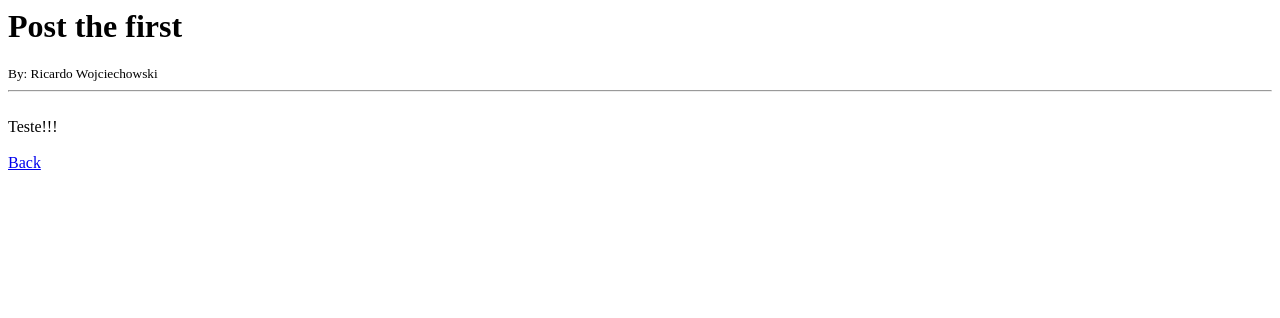
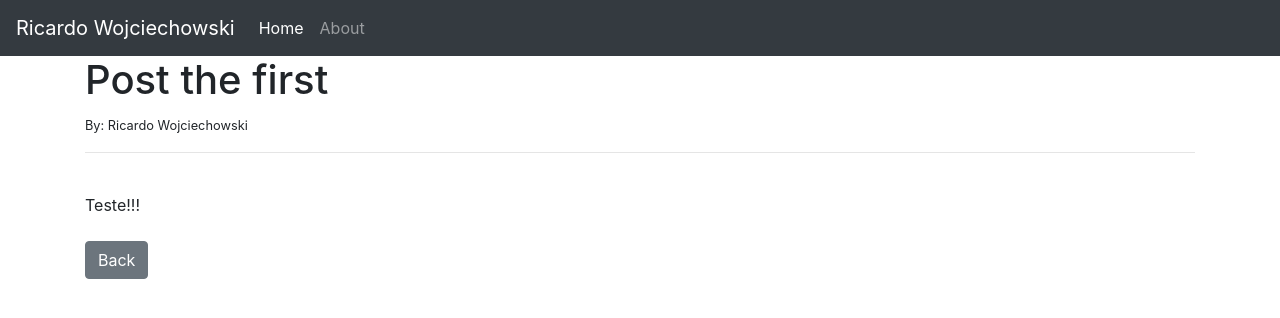
Before and after one commit to ricardowoj/ricardow, a Django app: page /article/1 in a window 1280 px wide. Shown: the top 318 px of the page. Run offline with Django 3.2, Linux system fonts and the light colour scheme; data comes from the database, SQL or seed files in the repository; both versions use the stored data as it was after the commit; some libraries are stand-ins or nearby versions.

Commit message:
style blog with bootstrap

```diff
--- a/blog/models.py
+++ b/blog/models.py
@@ -4,6 +4,7 @@ from django.contrib.auth.models import User
 
 class Post(models.Model):
     title = models.CharField(max_length=255)
+    title_tag = models.CharField(max_length=255, default="Post")
     author = models.ForeignKey(User, on_delete=models.CASCADE)
     body = models.TextField()
 
--- a/blog/templates/article_details.html
+++ b/blog/templates/article_details.html
@@ -1,7 +1,12 @@
+{% extends 'base.html' %}
+{% block title %}Post - {{ post.title_tag }}{% endblock %}
+
+{% block content %}
 <h1>{{ post.title }}</h1>
 <small>By: {{ post.author.first_name }} {{ post.author.last_name }}</small>
 <hr>
 <br>
 {{ post.body }}
 <br><br>
-<a href="{% url 'home' %}">Back</a>
+<a href="{% url 'home' %}" class="btn btn-secondary">Back</a>
+{% endblock %}
--- /dev/null
+++ b/blog/templates/base.html
@@ -0,0 +1,48 @@
+<!doctype html>
+<html lang="en">
+<head>
+    <!-- Required meta tags -->
+    <meta charset="utf-8">
+    <meta name="viewport" content="width=device-width, initial-scale=1, shrink-to-fit=no">
+
+    <!-- Bootstrap CSS -->
+    <link rel="stylesheet" href="https://maxcdn.bootstrapcdn.com/bootstrap/4.0.0/css/bootstrap.min.css" integrity="sha384-Gn5384xqQ1aoWXA+058RXPxPg6fy4IWvTNh0E263XmFcJlSAwiGgFAW/dAiS6JXm" crossorigin="anonymous">
+
+    <title>
+        {% block title %}
+            ricardow.com[HOME]
+        {% endblock %}
+    </title>
+</head>
+<body>
+<nav class="navbar navbar-expand-lg navbar-dark bg-dark">
+    <a class="navbar-brand" href="#">Ricardo Wojciechowski</a>
+    <button class="navbar-toggler" type="button" data-toggle="collapse" data-target="#navbarSupportedContent" aria-controls="navbarSupportedContent" aria-expanded="false" aria-label="Toggle navigation">
+        <span class="navbar-toggler-icon"></span>
+    </button>
+
+    <div class="collapse navbar-collapse" id="navbarSupportedContent">
+        <ul class="navbar-nav mr-auto">
+            <li class="nav-item active">
+                <a class="nav-link" href="#">Home <span class="sr-only">(current)</span></a>
+            </li>
+            <li class="nav-item">
+                <a class="nav-link" href="#">About</a>
+            </li>
+    </div>
+</nav>
+
+<div class="container">
+    {% block content %}
+
+    {% endblock %}
+</div>
+
+
+<!-- Optional JavaScript -->
+<!-- jQuery first, then Popper.js, then Bootstrap JS -->
+<script src="https://code.jquery.com/jquery-3.2.1.slim.min.js" integrity="sha384-KJ3o2DKtIkvYIK3UENzmM7KCkRr/rE9/Qpg6aAZGJwFDMVNA/GpGFF93hXpG5KkN" crossorigin="anonymous"></script>
+<script src="https://cdnjs.cloudflare.com/ajax/libs/popper.js/1.12.9/umd/popper.min.js" integrity="sha384-ApNbgh9B+Y1QKtv3Rn7W3mgPxhU9K/ScQsAP7hUibX39j7fakFPskvXusvfa0b4Q" crossorigin="anonymous"></script>
+<script src="https://maxcdn.bootstrapcdn.com/bootstrap/4.0.0/js/bootstrap.min.js" integrity="sha384-JZR6Spejh4U02d8jOt6vLEHfe/JQGiRRSQQxSfFWpi1MquVdAyjUar5+76PVCmYl" crossorigin="anonymous"></script>
+</body>
+</html>
```
Also changed, not shown: blog/templates/home.html (+3 -10 lines), blog/migrations/0002_post_title_tag.py (added), db.sqlite3.
